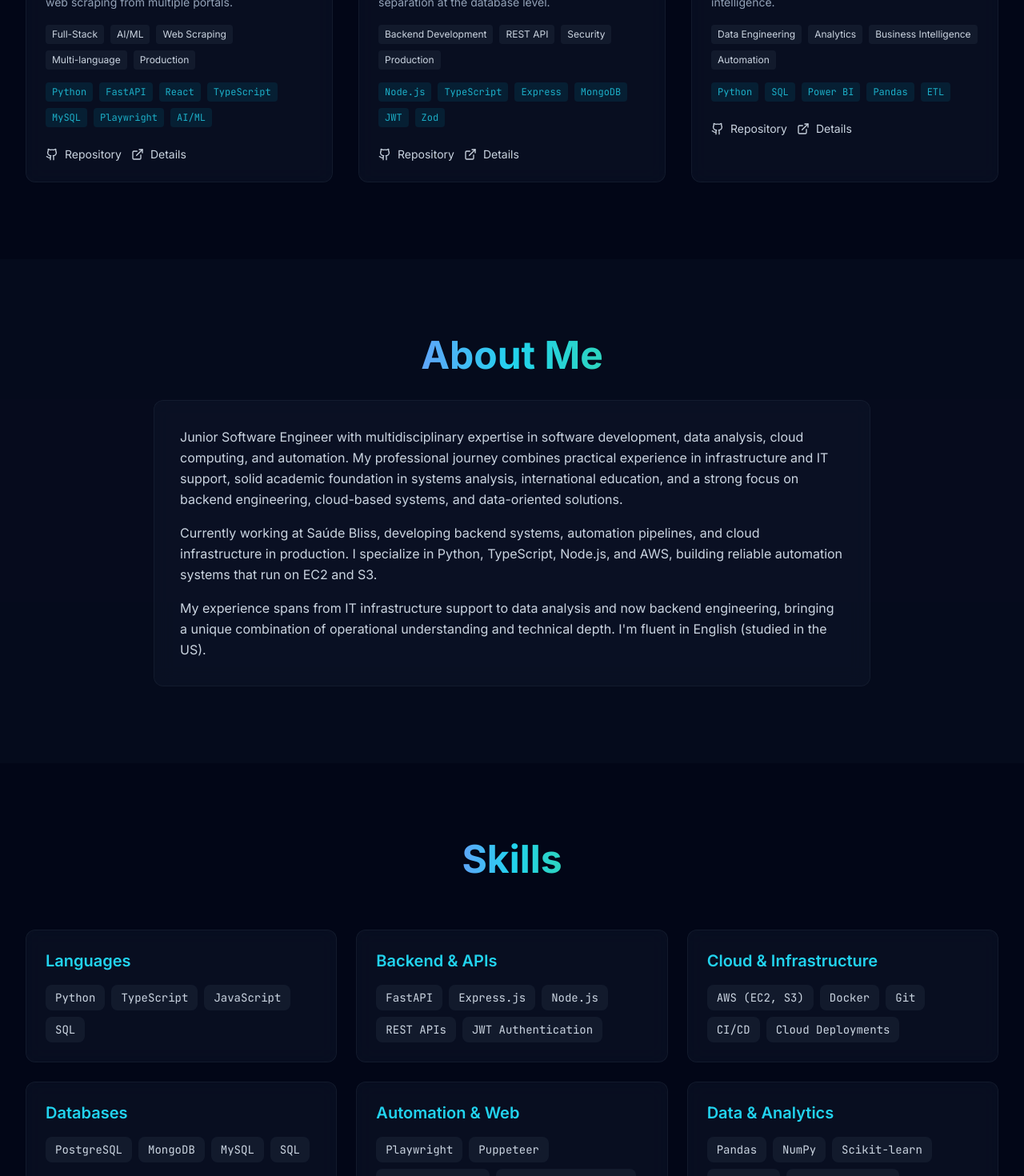
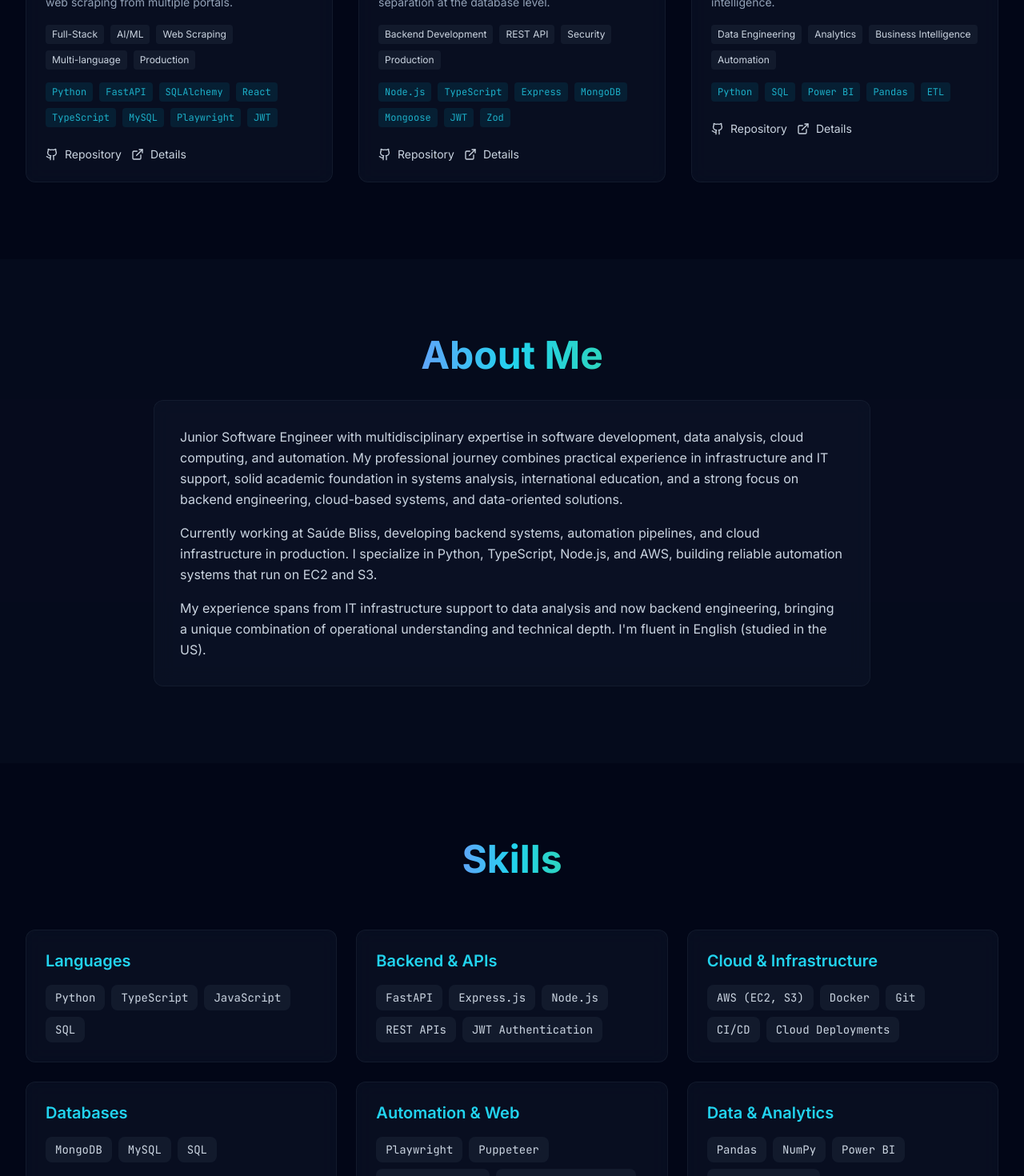
Before and after one commit to Passetti-cmd/erick-portfolio, a React (Vite) app: page /erick-portfolio/ in a window 1280 px wide. Shown: the part 1280-2750 px from the top of the page at 80% size. Built offline with nearby package versions, Linux system fonts and the light colour scheme.

Commit message:
new abilities

```diff
--- a/src/components/Certifications.tsx
+++ b/src/components/Certifications.tsx
@@ -26,7 +26,7 @@ const certifications = [
     title: 'Data Scientist: The Complete Course',
     issuer: 'Udemy',
     date: 'Nov 2024',
-    skills: ['Scikit-Learn', 'Data Analysis', 'Power BI', 'SQL', 'Data Science', 'Python'],
+    skills: ['Data Analysis', 'Power BI', 'SQL', 'Data Science', 'Python'],
   },
   {
     title: 'Complete Web Development',
--- a/src/components/Hero.tsx
+++ b/src/components/Hero.tsx
@@ -8,7 +8,7 @@ const Hero = () => {
     "Node.js",
     "FastAPI",
     "AWS",
-    "PostgreSQL",
+    "MySQL",
     "SQL",
     "Power BI",
   ];
--- a/src/components/Projects.tsx
+++ b/src/components/Projects.tsx
@@ -20,11 +20,12 @@ const projects: Project[] = [
     techStack: [
       "Python",
       "FastAPI",
+      "SQLAlchemy",
       "React",
       "TypeScript",
       "MySQL",
       "Playwright",
-      "AI/ML",
+      "JWT",
     ],
     tags: [
       "Full-Stack",
@@ -40,7 +41,15 @@ const projects: Project[] = [
     title: "Secure Task Management API",
     description:
       "Production-ready RESTful API with JWT authentication and strict data isolation. Demonstrates secure authentication, input validation, error handling, and multi-tenant data separation at the database level.",
-    techStack: ["Node.js", "TypeScript", "Express", "MongoDB", "JWT", "Zod"],
+    techStack: [
+      "Node.js",
+      "TypeScript",
+      "Express",
+      "MongoDB",
+      "Mongoose",
+      "JWT",
+      "Zod",
+    ],
     tags: ["Backend Development", "REST API", "Security", "Production"],
     githubUrl: "https://github.com/Passetti-cmd/Management-API",
   },
--- a/src/components/Skills.tsx
+++ b/src/components/Skills.tsx
@@ -21,7 +21,7 @@ const skillCategories = [
   },
   {
     title: "Databases",
-    skills: ["PostgreSQL", "MongoDB", "MySQL", "SQL"],
+    skills: ["MongoDB", "MySQL", "SQL"],
   },
   {
     title: "Automation & Web",
@@ -29,16 +29,11 @@ const skillCategories = [
   },
   {
     title: "Data & Analytics",
-    skills: ["Pandas", "NumPy", "Scikit-learn", "Power BI", "Data Pipelines"],
+    skills: ["Pandas", "NumPy", "Power BI", "Data Pipelines"],
   },
   {
     title: "AI & Machine Learning",
-    skills: [
-      "Machine Learning",
-      "Deep Learning",
-      "AI Integration",
-      "Neural Networks",
-    ],
+    skills: ["Machine Learning", "Deep Learning", "AI Integration"],
   },
   {
     title: "Tools & Practices",
--- a/src/pages/ProjectDetails.tsx
+++ b/src/pages/ProjectDetails.tsx
@@ -40,26 +40,26 @@ const projectData: Record<string, ProjectData> = {
     architecture: {
       backend: [
         "FastAPI (Python) with async/await support",
-        "RESTful API design with comprehensive error handling",
-        "JWT authentication with password hashing (bcrypt)",
+        "SQLAlchemy ORM for database operations",
+        "Pydantic for data validation",
+        "JWT authentication with bcrypt password hashing",
+        "RESTful API design",
       ],
       scraping: [
-        "Playwright for multi-threaded web scraping",
-        "Multi-portal support (PNCP, ComprasNet)",
-        "Automated navigation and data extraction",
-        "Retry and timeout handling",
+        "Playwright for browser automation",
+        "Multi-portal web scraping",
+        "Automated data extraction",
       ],
       database: [
-        "MySQL with SQLAlchemy ORM",
+        "MySQL 8.0+",
+        "SQLAlchemy ORM",
         "Indexed queries for performance",
-        "User-based data isolation",
-        "Audit logging for compliance",
       ],
       frontend: [
-        "React 18 with TypeScript",
-        "Tailwind CSS for responsive design",
-        "Custom i18n system with localStorage",
-        "React Router with protected routes",
+        "React with TypeScript",
+        "React Router for navigation",
+        "Tailwind CSS for styling",
+        "Axios for HTTP requests",
       ],
     },
     security: [
@@ -96,22 +96,16 @@ const projectData: Record<string, ProjectData> = {
         "Node.js with TypeScript",
         "Express.js framework",
         "RESTful API design",
-        "JWT authentication middleware",
+        "JWT authentication",
       ],
-      database: [
-        "MongoDB",
-        "User-based collections",
-        "Indexed queries",
-        "Data isolation at query level",
-      ],
+      database: ["MongoDB", "Mongoose ODM", "Data isolation at query level"],
     },
     security: [
       "JWT token-based authentication",
-      "Password hashing with bcrypt",
+      "Password hashing with bcryptjs",
       "Zod schema validation",
       "Rate limiting",
       "CORS configuration",
-      "Environment variable management",
       "Complete user data isolation",
     ],
     whyMatters:
```
